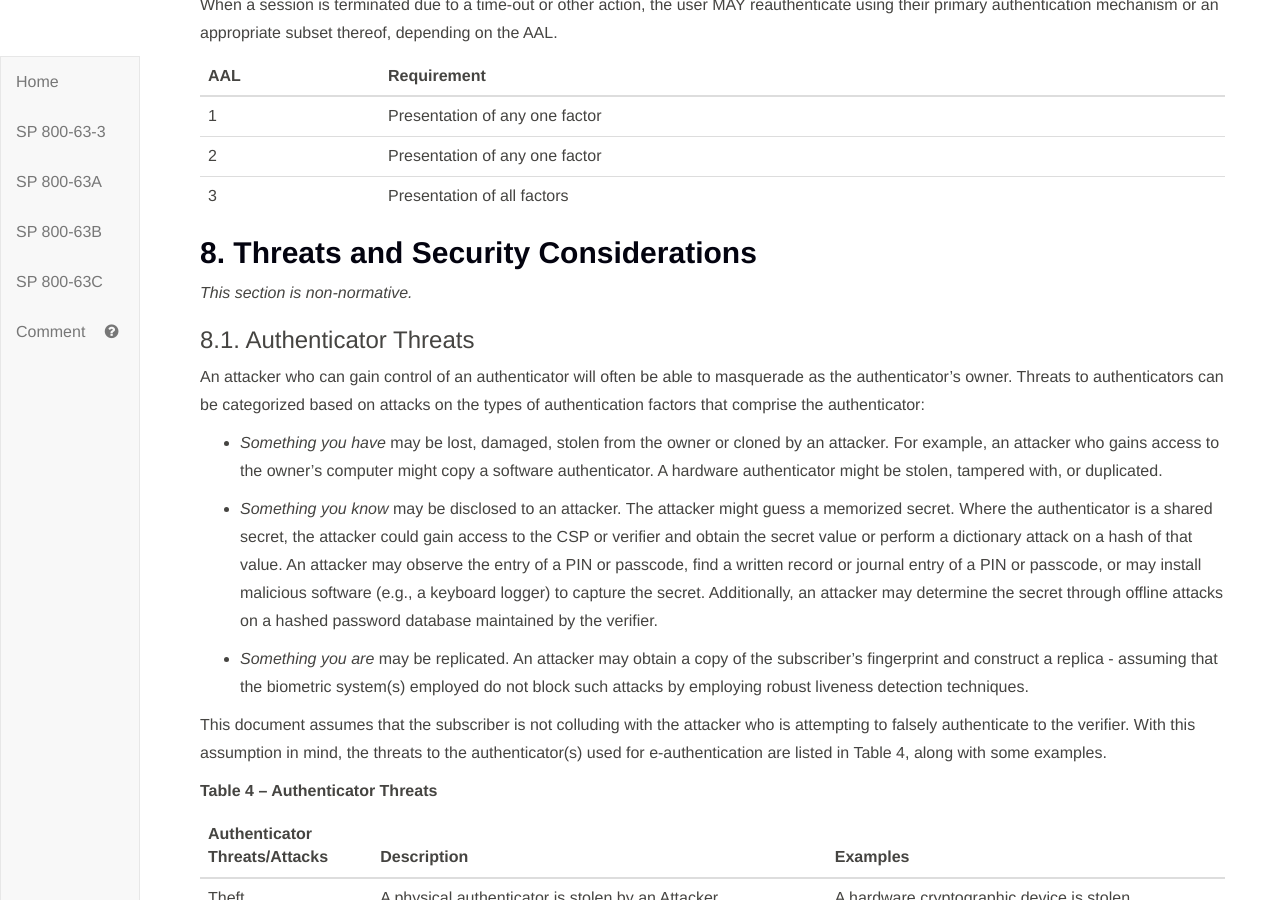
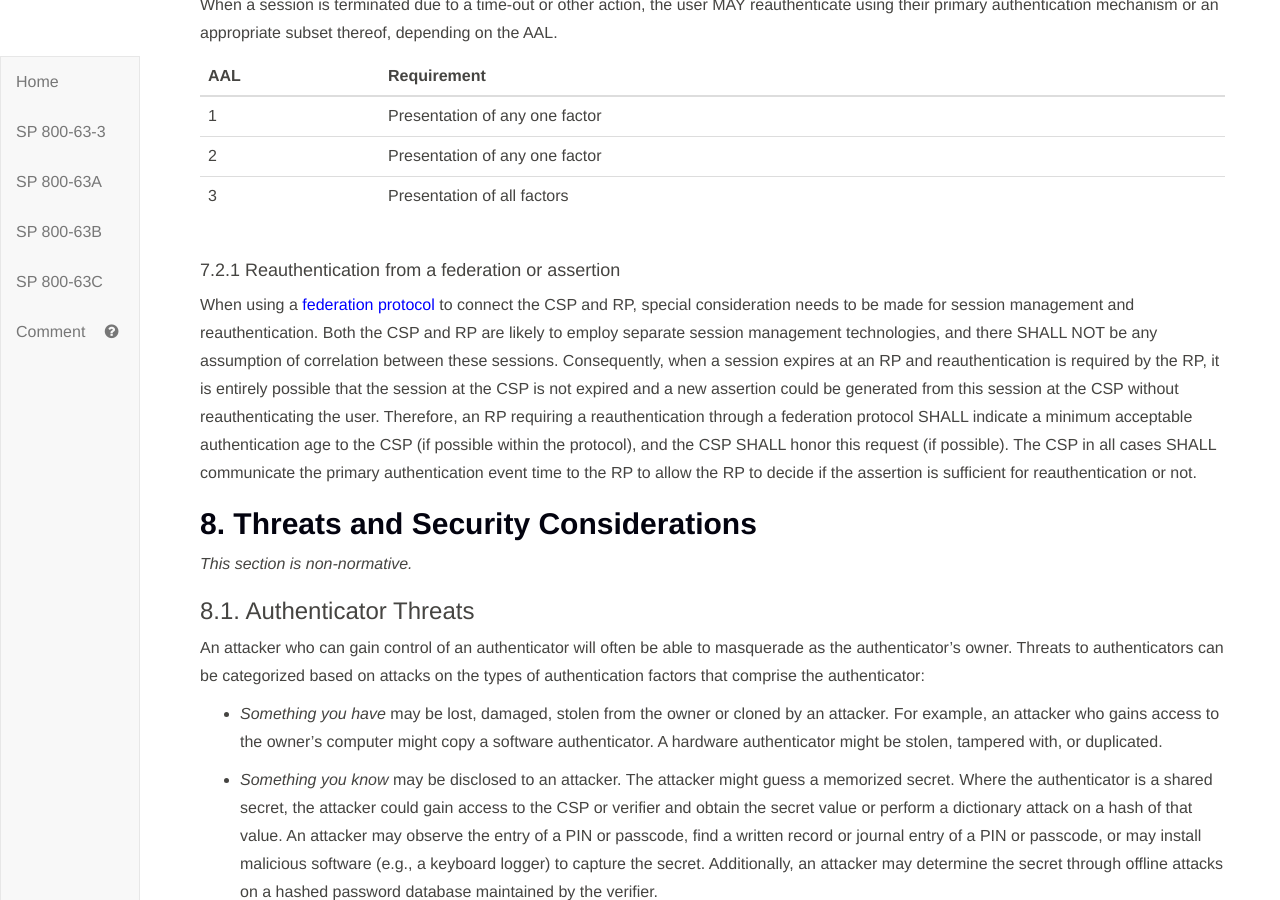
Before and after one commit to usnistgov/800-63-3, a Jekyll site: the page built from sp800-63b.md, in a window 1280 px wide and 900 px high, scrolled down 36888 px. Built offline with Jekyll 4.4.1, drawn with Linux system fonts in a browser that asks for light colours.

Commit message:
added section on session management with federation, closes #70

```diff
--- a/sp800-63b/sec7_session.md
+++ b/sp800-63b/sec7_session.md
@@ -58,3 +58,7 @@
 |1|Presentation of any one factor|
 |2|Presentation of any one factor|
 |3|Presentation of all factors|
+
+#### 7.2.1 Reauthentication from a federation or assertion
+
+When using a [federation protocol](sp800-63c#sec4) to connect the CSP and RP, special consideration needs to be made for session management and reauthentication. Both the CSP and RP are likely to employ separate session management technologies, and there SHALL NOT be any assumption of correlation between these sessions. Consequently, when a session expires at an RP and reauthentication is required by the RP, it is entirely possible that the session at the CSP is not expired and a new assertion could be generated from this session at the CSP without reauthenticating the user. Therefore, an RP requiring a reauthentication through a federation protocol SHALL indicate a minimum acceptable authentication age to the CSP (if possible within the protocol), and the CSP SHALL honor this request (if possible). The CSP in all cases SHALL communicate the primary authentication event time to the RP to allow the RP to decide if the assertion is sufficient for reauthentication or not.
```
